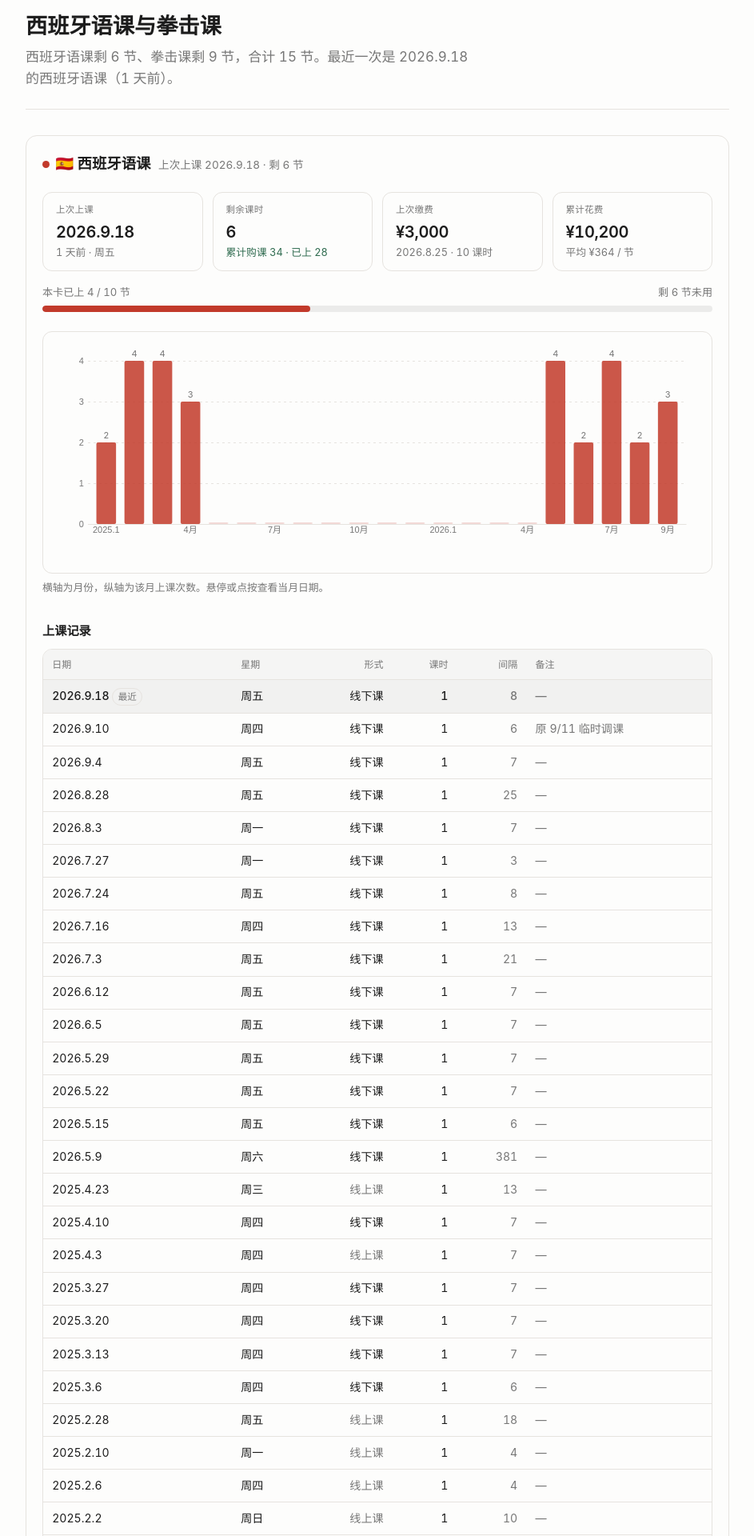
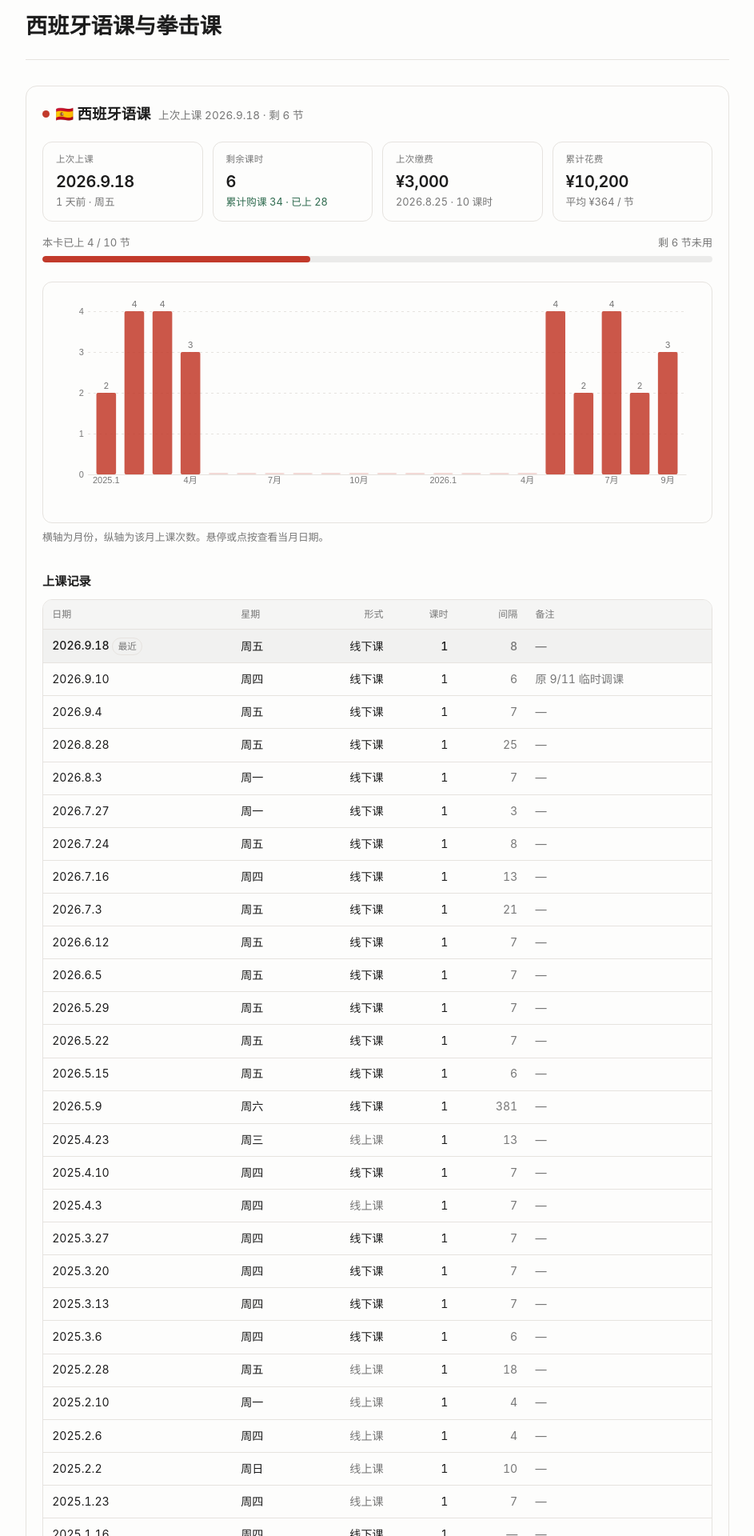
Before and after one commit to lvterry/lvterry.github.io, a Jekyll site: the page built from class.html, in a window 1280 px wide. Shown: the top 1920 px of the page at 80% size, without its empty margins (168-1111 px from the left). Built offline with Jekyll 4.4.1, drawn with Linux system fonts in a browser that asks for light colours.

Commit message:
Remove the summary line from the class page
Per-course stats already show remaining credits and the last
session, so the one-line overview under the title only repeated
them. Its render code and the now-unused lead style go with it.

```diff
--- a/class.html
+++ b/class.html
@@ -97,7 +97,6 @@
       h1 { font-size: 1.7rem; line-height: 1.25; margin: 0; font-weight: 600; text-wrap: balance; }
       h2 { font-size: 1.15rem; margin: 0; }
       h3 { font-size: 0.95rem; margin: 2rem 0 0.6rem; font-weight: 600; }
-      .lead { color: var(--muted); margin: 0.5rem 0 0; max-width: 52ch; font-variant-numeric: tabular-nums; }
 
       .course {
         border: 1px solid var(--border);
@@ -223,7 +222,6 @@
       <main>
         <section class="banner">
           <h1>西班牙语课与拳击课</h1>
-          <p class="lead" id="summary"></p>
         </section>
 
         <div id="courses"></div>
@@ -310,18 +308,6 @@
       }
 
       const SUMMARIES = COURSES.map((c) => ({ course: c, s: summarize(c) }));
-
-      /* 顶部一句话总览：合计剩余课时 + 最近一次上课。 */
-      (function renderSummary() {
-        const el = document.getElementById("summary");
-        if (!el || !SUMMARIES.length) return;
-        const totalRemaining = SUMMARIES.reduce((n, x) => n + x.s.remaining, 0);
-        const latest = SUMMARIES.filter((x) => x.s.last).sort((a, b) => (a.s.last.date < b.s.last.date ? 1 : -1))[0];
-        const parts = SUMMARIES.map((x) => x.course.label + "剩 " + x.s.remaining + " 节");
-        let text = parts.join("、") + "，合计 " + totalRemaining + " 节。";
-        if (latest) text += "最近一次是 " + formatDate(latest.s.last.date) + " 的" + latest.course.label + "（" + latest.s.daysSinceLast + " 天前）。";
-        el.textContent = text;
-      })();
 
       function stat(label, value, hint, tone) {
         return (
```
